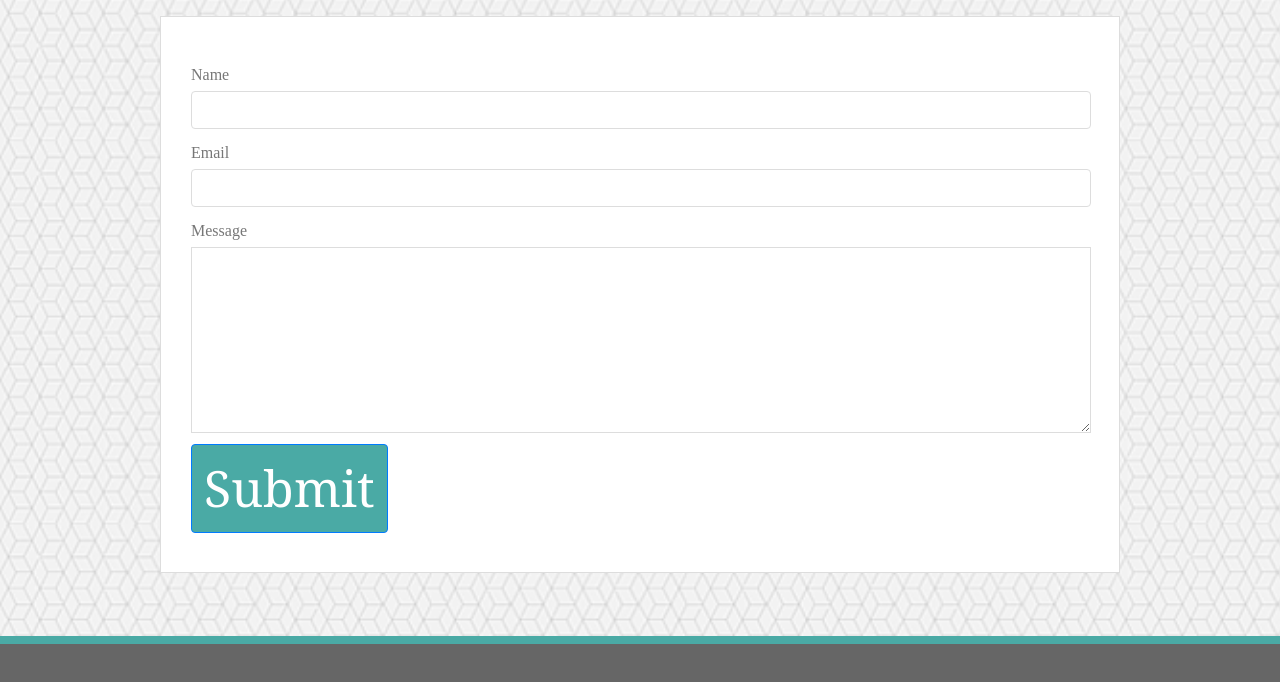
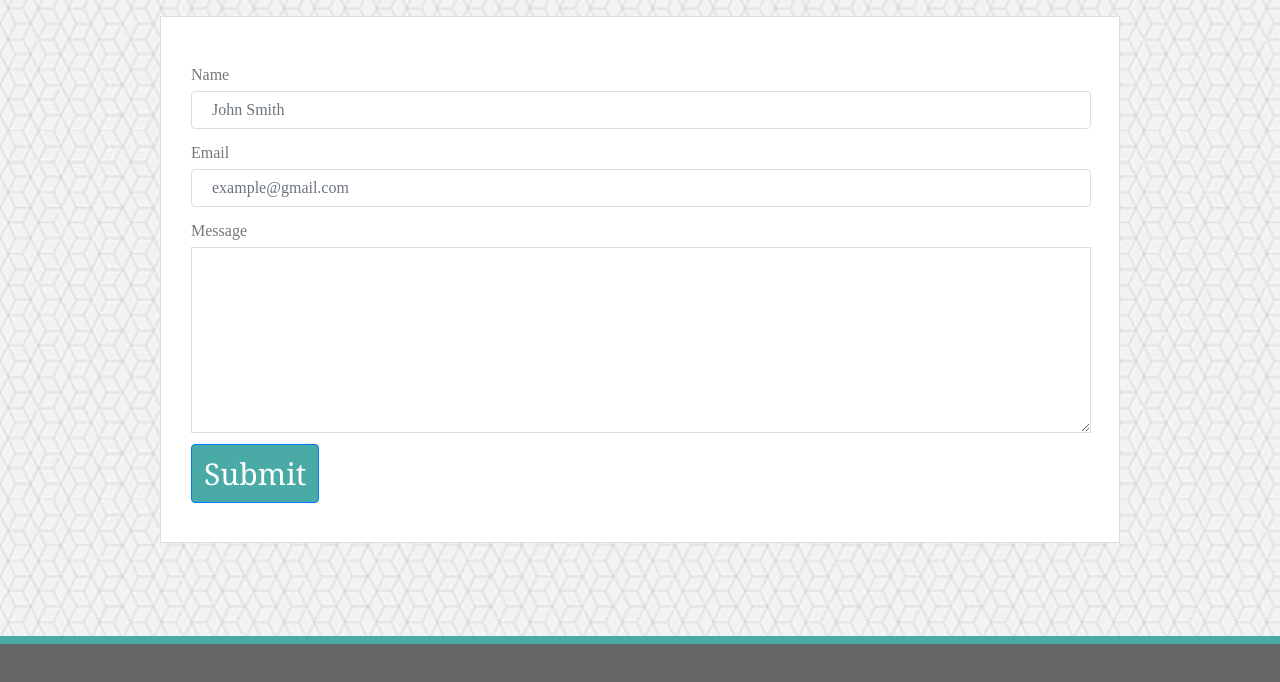
Before and after one commit to skuttenkuler/bootstrap-portfolio, a plain HTML site: page contact.html in a window 1280 px wide. Shown: the part 114-796 px from the top of the page. Drawn offline with nearby package versions, Linux system fonts and the light colour scheme.

Commit message:
contact form polish

```diff
--- a/assets/css/style.css
+++ b/assets/css/style.css
@@ -242,7 +242,7 @@ textarea{
 #contact-button {
   background-color: #4aaaa5;
   font-family: 'Georgia', Times, 'Times New Roman', serif;
-  font-size: 50px;
+  font-size: 30px;
   color: #ffffff;
   margin-bottom: 15px;
 
--- a/contact.html
+++ b/contact.html
@@ -40,11 +40,11 @@
                   <form id="contact-form">
                       <div class="form-group">
                         <label for="exampleInputEmail1">Name</label>
-                        <input type="text" class="form-control" >
+                        <input type="text" placeholder="John Smith" class="form-control" >
                        </div>
                       <div class="form-group">
                         <label for="exampleInputPassword1">Email</label>
-                        <input type="email" class="form-control" id="exampleInputEmail1">
+                        <input type="email" class="form-control" placeholder="example@gmail.com"id="exampleInputEmail1">
                       </div>
                         <label>Message</label>
                       <textarea name="message" id="message" rows="10"></textarea>
```
